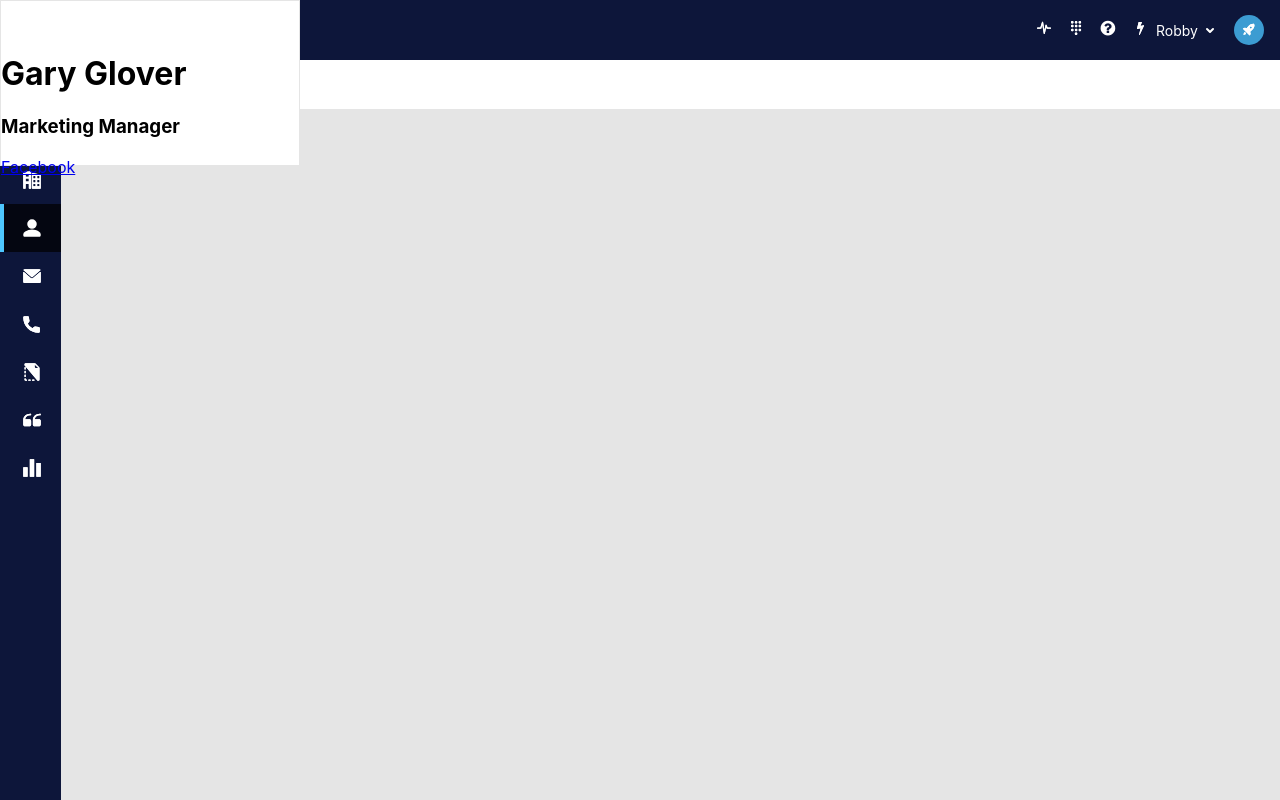
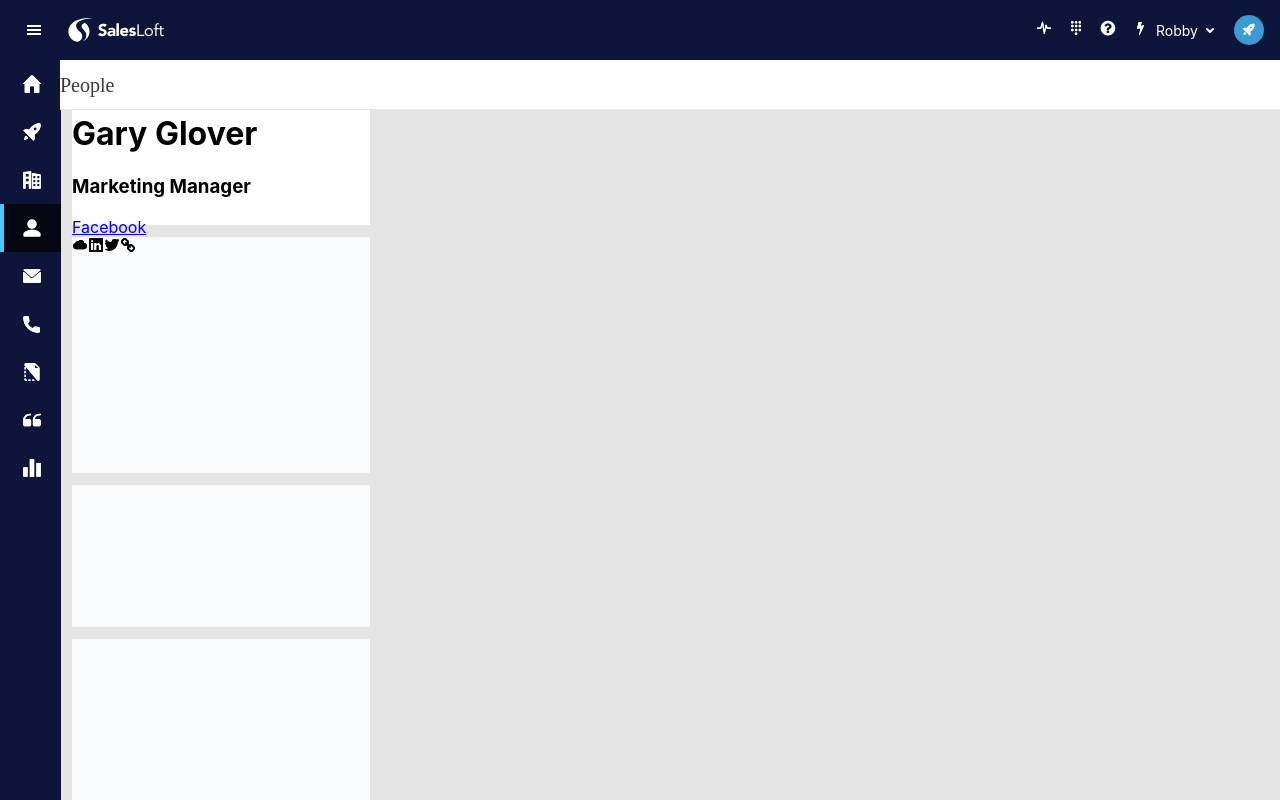
Before and after one commit to yesi-aracawa/ui-engineer-exercise, a React (Create React App) app: page / in a window 1280 px wide. Shown: the top 800 px of the page. Built offline with nearby package versions, Linux system fonts and the light colour scheme.

Commit message:
style: Add styling to the  Business Cards Section
* Add Social Media Icons
* Add Styling displaying the Cards and Icons

```diff
--- a/src/views/People/BusinessInfo/BusinessInfo.jsx
+++ b/src/views/People/BusinessInfo/BusinessInfo.jsx
@@ -1,42 +1,59 @@
 import React from 'react';
 import styled from "styled-components";
 import { getColor } from "../../../_starter/theme/theme";
+import { default as CloudIcon } from "../../../_starter/shared/Icons/Cloud";
+import { default as LinkedInIcon } from "../../../_starter/shared/Icons/LinkedIn";
+import { default as TwitterIcon } from "../../../_starter/shared/Icons/Twitter";
+import { default as LinkIcon } from "../../../_starter/shared/Icons/Link";
+
 
 const BussinessCard = styled.div`
   height: 166px;
-  width: 300px;
-  left: 0px;
-  top: 0px;
+  background: ${getColor('white')};
+  border: 1px solid ${getColor('greyLightest')};
+  box-sizing: border-box;
   border-radius: 0px;
-
-  position: absolute;
-  right: 0%;
-  bottom: 0%;
-
-  background: ${getColor('white')};
+  margin: 0 0 10px 0;
+`;
+const MdBussinesCard =  styled.div `
+  height: 238px;
+  background: ${getColor('bgGrey')};
+  border: 1px solid ${getColor('greyLightest')};
+  box-sizing: border-box;
+  margin: 0 0 10px 0;
+`;
+const SmBussinesCard =  styled.div `
+  height: 144px;
+  background: ${getColor('bgGrey')};
+  border: 1px solid ${getColor('greyLightest')};
+  box-sizing: border-box;
+  margin: 0 0 10px 0;
+`;
+const LgBussinesCard =  styled.div `
+  height: 517px;
+  background: ${getColor('bgGrey')};
   border: 1px solid ${getColor('greyLightest')};
   box-sizing: border-box;
 `;
 const BussinessCardHeader = styled.div`
   height: 32px;
-  width: 300px;
-  left: 0px;
-  top: 0px;
   border-radius: 0px;
 `;
 const BusinessCardBody = styled.div`
   height: 134px;
-  width: 300px;
-  left: 0px;
-  top: 0px;
   border-radius: 0px;
+`;
+const SocialIcons = styled.div `
+  display: flex;
+  height: 24px;
+  .CloudIcon: {
+    background: ${getColor('blueLight')};
+  }
 `;
 const BusinessContainer = styled.div`
   height: 100%;
   width: 300px;
-  top: 120px;
-  left: 60px;
-  background-color: ${getColor('greyLightest')};
+  margin: 0 10px 10px 10px;
 `;
 
 function BusinessInfo() {
@@ -51,17 +68,17 @@ function BusinessInfo() {
           <h1>Gary Glover</h1>
           <h3>Marketing Manager</h3>
           <a href="#">Facebook</a>
-          <div class='social-icons'>
-            <span></span>
-            <span></span>
-            <span></span>
-            <span></span>
-          </div>
+          <SocialIcons>
+            <CloudIcon></CloudIcon>
+            <LinkedInIcon></LinkedInIcon>
+            <TwitterIcon></TwitterIcon>
+            <LinkIcon></LinkIcon>
+          </SocialIcons>
         </BusinessCardBody>
       </BussinessCard>
-      <div></div>
-      <div></div>
-      <div></div>
+      <MdBussinesCard></MdBussinesCard>
+      <SmBussinesCard></SmBussinesCard>
+      <LgBussinesCard></LgBussinesCard>
     </BusinessContainer>
   );
 
```
